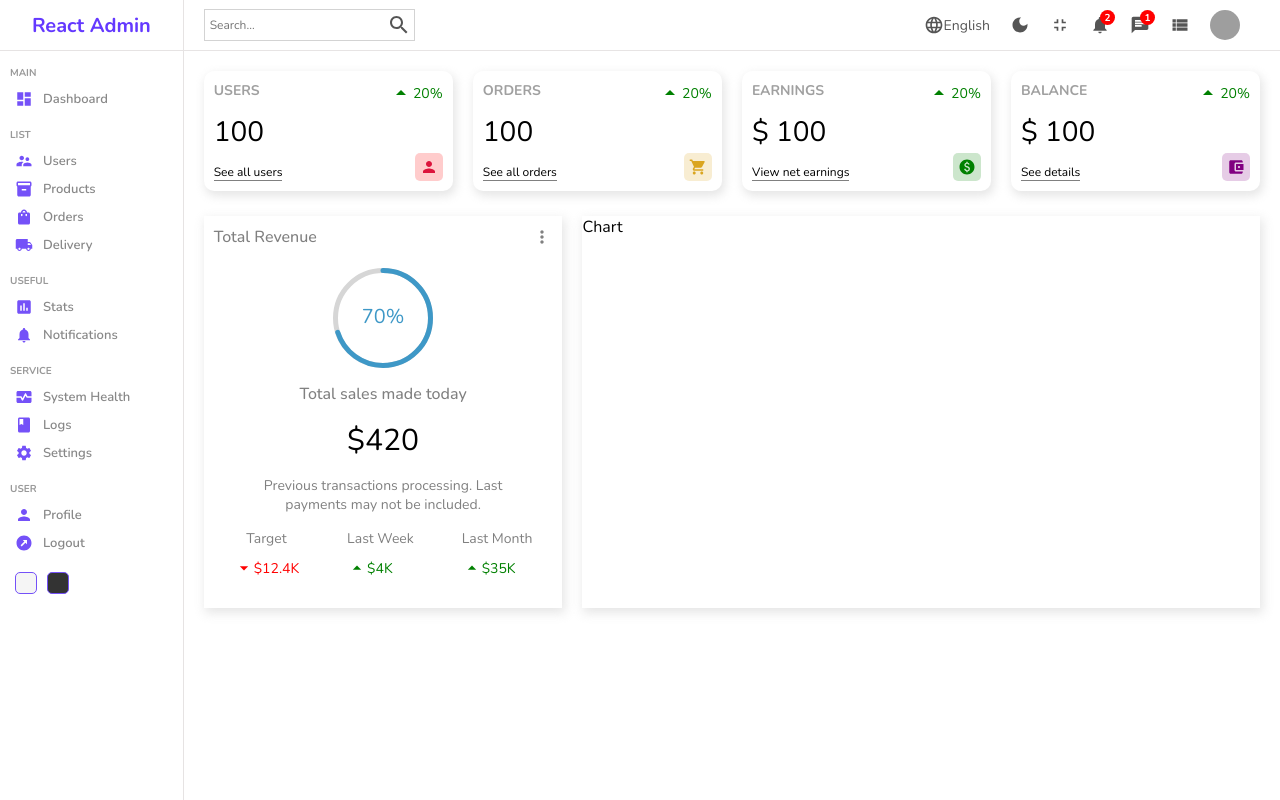
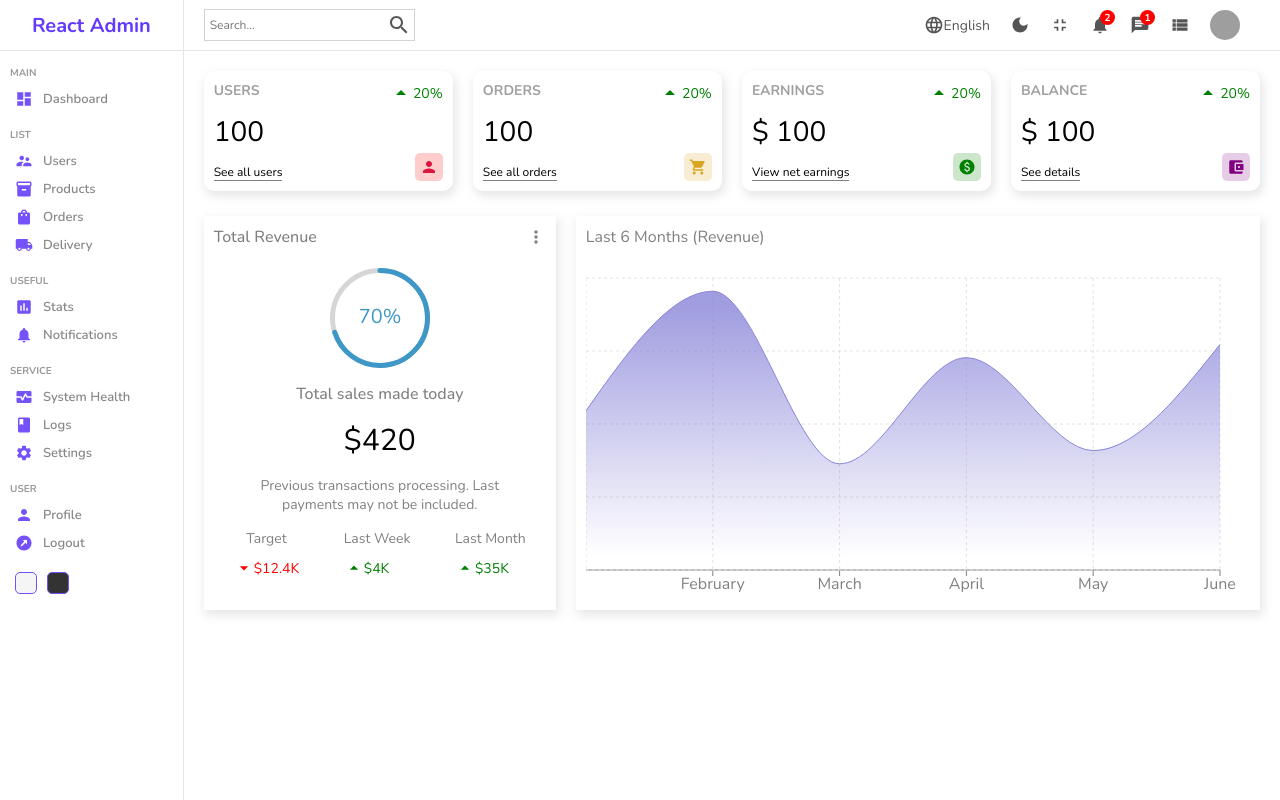
Before and after one commit to varunpats/adminDashboard, a React (Create React App) app in the folder admin-dashboard/: page / in a window 1280 px wide. Built offline with nearby package versions, Linux system fonts and the light colour scheme; grey boxes are pictures that could not be loaded.

Commit message:
Developed Area Chart

```diff
--- a/admin-dashboard/package.json
+++ b/admin-dashboard/package.json
@@ -15,6 +15,7 @@
     "react-dom": "^18.2.0",
     "react-router-dom": "^6.20.1",
     "react-scripts": "5.0.1",
+    "recharts": "^2.10.3",
     "sass": "^1.69.5",
     "web-vitals": "^2.1.4"
   },
--- a/admin-dashboard/src/components/chart/Chart.js
+++ b/admin-dashboard/src/components/chart/Chart.js
@@ -1,8 +1,35 @@
 import React from 'react';
+import { XAxis, CartesianGrid, Tooltip, AreaChart, Area, ResponsiveContainer } from 'recharts';
 import './Chart.scss';
+
+const data = [
+    { name: "January", total: 1200 },
+    { name: "February", total: 2100 },
+    { name: "March", total: 800 },
+    { name: "April", total: 1600 },
+    { name: "May", total: 900 },
+    { name: "June", total: 1700 },
+]
 
 export default function Chart() {
     return (
-        <div className='chart'>Chart</div>
+        <div className='chart'>
+            <div className='title'>Last 6 Months (Revenue)</div>
+            <ResponsiveContainer width="100%" aspect={2/1}>
+                <AreaChart width={730} height={250} data={data}
+                    margin={{ top: 10, right: 30, left: 0, bottom: 0 }}>
+                    <defs>
+                        <linearGradient id="total" x1="0" y1="0" x2="0" y2="1">
+                            <stop offset="5%" stopColor="#8884d8" stopOpacity={0.8} />
+                            <stop offset="95%" stopColor="#8884d8" stopOpacity={0} />
+                        </linearGradient>
+                    </defs>
+                    <XAxis dataKey="name" stroke='gray' />
+                    <CartesianGrid strokeDasharray="3 3" className='grid' />
+                    <Tooltip />
+                    <Area type="monotone" dataKey="total" stroke="#8884d8" fillOpacity={1} fill="url(#total)" />
+                </AreaChart>
+            </ResponsiveContainer>
+        </div>
     )
 }
--- a/admin-dashboard/src/components/chart/Chart.scss
+++ b/admin-dashboard/src/components/chart/Chart.scss
@@ -1,5 +1,15 @@
 .chart {
     flex: 4;
+    padding: 10px;
     -webkit-box-shadow: 2px 4px 10px 1px rgba(0, 0, 0, 0.47);
     box-shadow: 2px 4px 10px 1px rgba(201, 201, 201, 0.47);
+    color: gray;
+
+    .title {
+        margin-bottom: 20px;
+    }
+
+    .grid {
+        stroke: rgb(228, 225, 225);
+    }
 }
```
Also changed, not shown: 1 other file (tests, documents, lock files or other folders).
